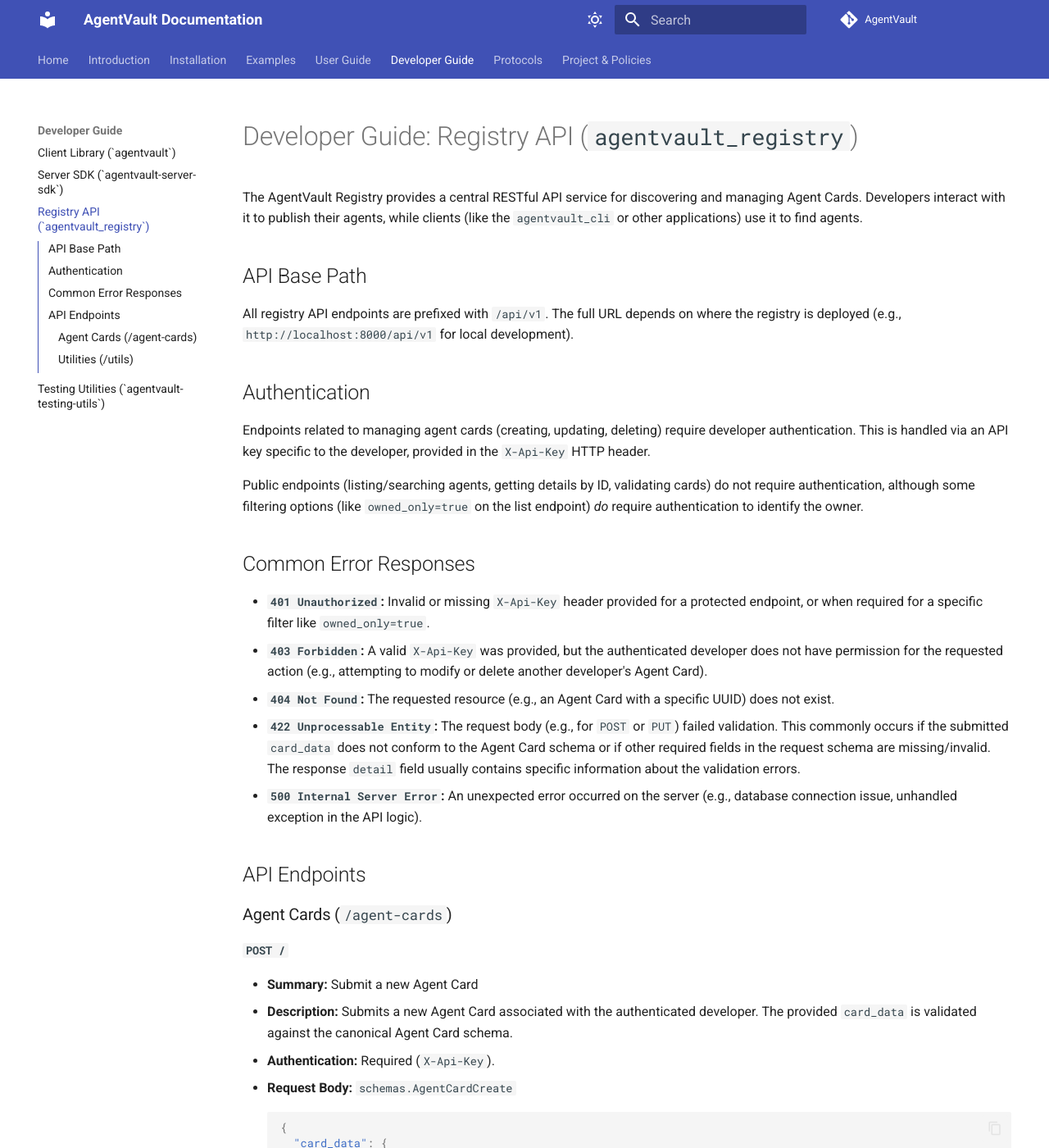
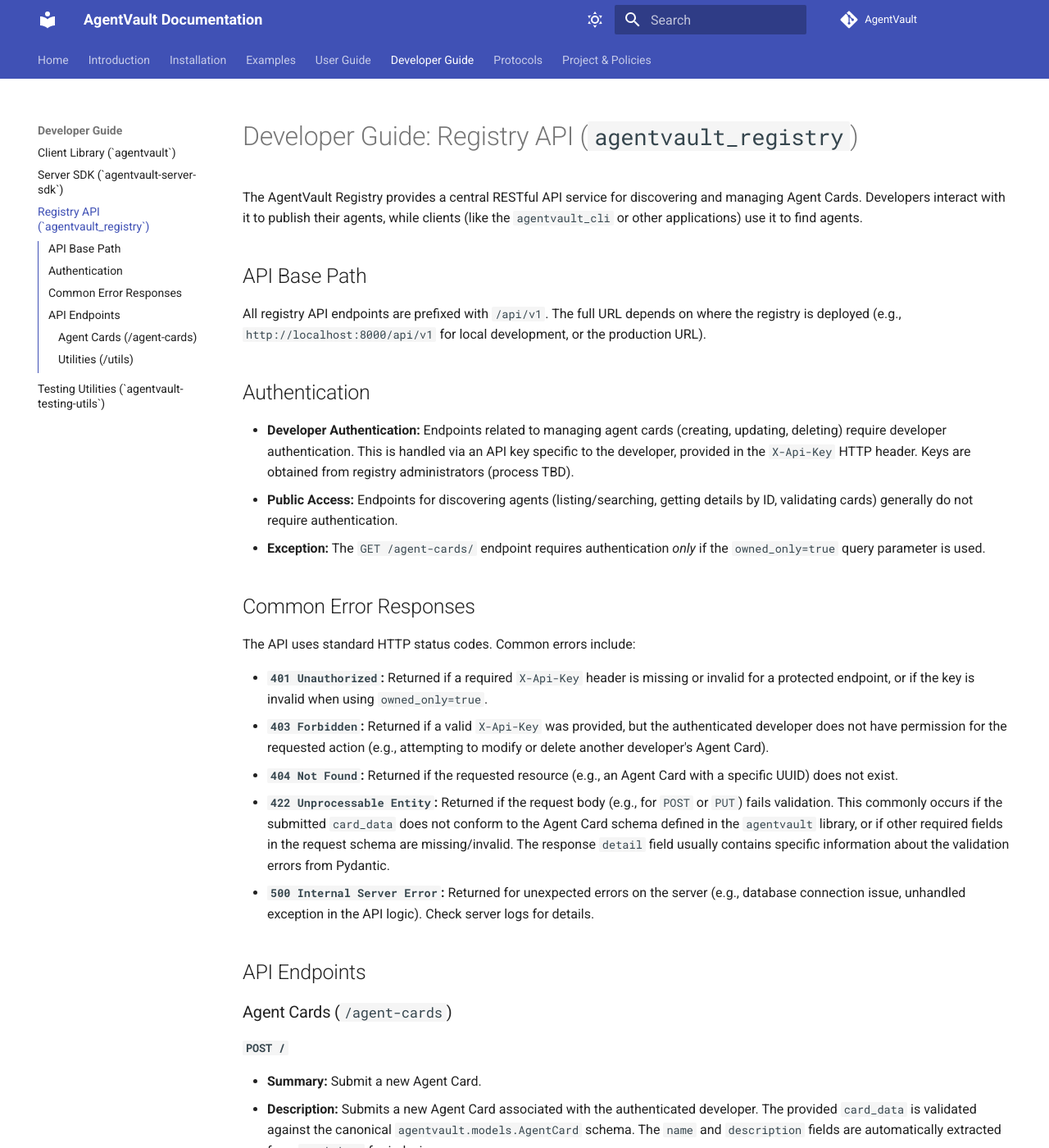
Before and after one commit to ruFFaa/AgentVault, an MkDocs documentation site: the page built from docs/developer_guide/registry.md, in a window 1280 px wide and 1400 px high. Shown: the whole window at 82% size. Built offline with MkDocs 1.6.1 and Material for MkDocs 9.7.7, drawn with Linux system fonts in a browser that asks for light colours; comment, search, counter and statistics services are not loaded; some of the changed text lies outside the part shown.

Commit message:
Docs: Enhance Registry API developer guide

````diff
--- a/docs/developer_guide/registry.md
+++ b/docs/developer_guide/registry.md
@@ -4,21 +4,23 @@
 
 ## API Base Path
 
-All registry API endpoints are prefixed with `/api/v1`. The full URL depends on where the registry is deployed (e.g., `http://localhost:8000/api/v1` for local development).
+All registry API endpoints are prefixed with `/api/v1`. The full URL depends on where the registry is deployed (e.g., `http://localhost:8000/api/v1` for local development, or the production URL).
 
 ## Authentication
 
-Endpoints related to managing agent cards (creating, updating, deleting) require developer authentication. This is handled via an API key specific to the developer, provided in the `X-Api-Key` HTTP header.
-
-Public endpoints (listing/searching agents, getting details by ID, validating cards) do not require authentication, although some filtering options (like `owned_only=true` on the list endpoint) *do* require authentication to identify the owner.
+*   **Developer Authentication:** Endpoints related to managing agent cards (creating, updating, deleting) require developer authentication. This is handled via an API key specific to the developer, provided in the `X-Api-Key` HTTP header. Keys are obtained from registry administrators (process TBD).
+*   **Public Access:** Endpoints for discovering agents (listing/searching, getting details by ID, validating cards) generally do not require authentication.
+*   **Exception:** The `GET /agent-cards/` endpoint requires authentication *only* if the `owned_only=true` query parameter is used.
 
 ## Common Error Responses
 
-*   **`401 Unauthorized`:** Invalid or missing `X-Api-Key` header provided for a protected endpoint, or when required for a specific filter like `owned_only=true`.
-*   **`403 Forbidden`:** A valid `X-Api-Key` was provided, but the authenticated developer does not have permission for the requested action (e.g., attempting to modify or delete another developer's Agent Card).
-*   **`404 Not Found`:** The requested resource (e.g., an Agent Card with a specific UUID) does not exist.
-*   **`422 Unprocessable Entity`:** The request body (e.g., for `POST` or `PUT`) failed validation. This commonly occurs if the submitted `card_data` does not conform to the Agent Card schema or if other required fields in the request schema are missing/invalid. The response `detail` field usually contains specific information about the validation errors.
-*   **`500 Internal Server Error`:** An unexpected error occurred on the server (e.g., database connection issue, unhandled exception in the API logic).
+The API uses standard HTTP status codes. Common errors include:
+
+*   **`401 Unauthorized`:** Returned if a required `X-Api-Key` header is missing or invalid for a protected endpoint, or if the key is invalid when using `owned_only=true`.
+*   **`403 Forbidden`:** Returned if a valid `X-Api-Key` was provided, but the authenticated developer does not have permission for the requested action (e.g., attempting to modify or delete another developer's Agent Card).
+*   **`404 Not Found`:** Returned if the requested resource (e.g., an Agent Card with a specific UUID) does not exist.
+*   **`422 Unprocessable Entity`:** Returned if the request body (e.g., for `POST` or `PUT`) fails validation. This commonly occurs if the submitted `card_data` does not conform to the Agent Card schema defined in the `agentvault` library, or if other required fields in the request schema are missing/invalid. The response `detail` field usually contains specific information about the validation errors from Pydantic.
+*   **`500 Internal Server Error`:** Returned for unexpected errors on the server (e.g., database connection issue, unhandled exception in the API logic). Check server logs for details.
 
 ## API Endpoints
 
@@ -26,8 +28,8 @@
 
 #### `POST /`
 
-*   **Summary:** Submit a new Agent Card
-*   **Description:** Submits a new Agent Card associated with the authenticated developer. The provided `card_data` is validated against the canonical Agent Card schema.
+*   **Summary:** Submit a new Agent Card.
+*   **Description:** Submits a new Agent Card associated with the authenticated developer. The provided `card_data` is validated against the canonical `agentvault.models.AgentCard` schema. The `name` and `description` fields are automatically extracted from `card_data` for indexing.
 *   **Authentication:** Required (`X-Api-Key`).
 *   **Request Body:** `schemas.AgentCardCreate`
     ```json
@@ -46,12 +48,12 @@
       }
     }
     ```
-*   **Success Response (201 Created):** `schemas.AgentCardRead` - Returns the full details of the newly created card record, including its generated UUID (`id`), timestamps, and the `developer_is_verified` status.
+*   **Success Response (201 Created):** `schemas.AgentCardRead` - Returns the full details of the newly created card record, including its generated UUID (`id`), timestamps, and the `developer_is_verified` status inherited from the owner.
     ```json
     {
       "id": "a1b2c3d4-e5f6-7890-1234-567890abcdef",
       "developer_id": 15,
-      "developer_is_verified": false,
+      "developer_is_verified": false, // Example value
       "card_data": { /* ... submitted card_data ... */ },
       "name": "My Awesome Agent",
       "description": "This agent does amazing things.",
@@ -60,21 +62,21 @@
       "updated_at": "2024-04-15T12:00:00Z"
     }
     ```
-*   **Errors:** 401, 403, 422 (e.g., invalid `card_data`, duplicate `humanReadableId` if enforced), 500.
+*   **Errors:** 401, 403, 422 (e.g., invalid `card_data`, missing required fields like `name`), 500.
 
 #### `GET /`
 
-*   **Summary:** List Agent Cards
-*   **Description:** Retrieves a paginated list of Agent Cards, with options for filtering. By default, only active cards are returned.
-*   **Authentication:** Optional. Required only if `owned_only=true`.
+*   **Summary:** List Agent Cards.
+*   **Description:** Retrieves a paginated list of Agent Cards, with options for filtering. By default, only active cards (`is_active=true`) are returned.
+*   **Authentication:** Optional. Required *only* if `owned_only=true`.
 *   **Query Parameters:**
-    *   `skip` (int, default: 0): Offset for pagination (e.g., `?skip=20`).
-    *   `limit` (int, default: 100, max: 250): Max items per page (e.g., `?limit=50`).
-    *   `active_only` (bool, default: true): Set to `false` to include inactive cards (e.g., `?active_only=false`).
-    *   `search` (str, optional): Case-insensitive search term applied to `name` and `description` (e.g., `?search=weather`).
-    *   `tags` (list[str], optional): Filter by tags. Provide the parameter multiple times for AND logic (e.g., `?tags=weather&tags=forecast`). Requires agents to have *all* specified tags in `card_data.tags`.
-    *   `has_tee` (bool, optional): Filter by TEE support declaration (e.g., `?has_tee=true`).
-    *   `tee_type` (str, optional): Filter by specific TEE type string (e.g., `?tee_type=Intel SGX`).
+    *   `skip` (int, default: 0, min: 0): Offset for pagination.
+    *   `limit` (int, default: 100, min: 1, max: 250): Max items per page.
+    *   `active_only` (bool, default: true): Set to `false` to include inactive cards.
+    *   `search` (str, optional, max_length: 100): Case-insensitive search term applied to indexed `name` and `description` fields.
+    *   `tags` (list[str], optional): Filter by tags present in `card_data.tags`. Provide the parameter multiple times for AND logic (e.g., `?tags=weather&tags=forecast`). Requires agents to have *all* specified tags. Uses JSONB containment.
+    *   `has_tee` (bool, optional): Filter by TEE support declaration (`card_data.capabilities.teeDetails` existence).
+    *   `tee_type` (str, optional, max_length: 50): Filter by specific TEE type string (`card_data.capabilities.teeDetails.type`). Case-insensitive match.
     *   `owned_only` (bool, default: false): If `true`, requires `X-Api-Key` header and returns only cards owned by the authenticated developer.
 *   **Success Response (200 OK):** `schemas.AgentCardListResponse`
     ```json
@@ -100,36 +102,48 @@
 
 #### `GET /{card_id}`
 
-*   **Summary:** Get Agent Card by ID
-*   **Description:** Retrieves the full details of a specific Agent Card by its UUID.
+*   **Summary:** Get Agent Card by ID.
+*   **Description:** Retrieves the full details of a specific Agent Card by its UUID. Includes the `developer_is_verified` status.
 *   **Authentication:** Public.
 *   **Path Parameter:**
     *   `card_id` (UUID): The unique ID of the agent card (e.g., `a1b2c3d4-e5f6-7890-1234-567890abcdef`).
-*   **Success Response (200 OK):** `schemas.AgentCardRead` (Similar structure to the `POST /` success response). Includes `card_data` and `developer_is_verified`.
+*   **Success Response (200 OK):** `schemas.AgentCardRead` (Similar structure to the `POST /` success response).
 *   **Errors:** 404 (if ID not found), 500.
 
 #### `PUT /{card_id}`
 
-*   **Summary:** Update an Agent Card
-*   **Description:** Updates an existing Agent Card. Only the authenticated owner of the card can perform this action. Fields not included in the request body are left unchanged. If `card_data` is provided, it *replaces* the existing card data entirely after validation.
+*   **Summary:** Update an Agent Card.
+*   **Description:** Updates an existing Agent Card. Only the authenticated owner of the card can perform this action. Fields not included in the request body (`card_data`, `is_active`) are left unchanged. If `card_data` is provided, it is validated against the schema, and the `name`/`description` fields in the database are updated accordingly.
 *   **Authentication:** Required (`X-Api-Key`, must match card owner).
 *   **Path Parameter:**
     *   `card_id` (UUID): The ID of the agent card to update.
 *   **Request Body:** `schemas.AgentCardUpdate`
     ```json
     {
-      "card_data": { /* ... complete new card data ... */ },
-      "is_active": false // Optional: Deactivate the card
+      // Example: Update only card_data
+      "card_data": { /* ... complete new card data ... */ }
     }
     ```
-    *Note:* You only need to include the fields you want to change (`card_data` or `is_active`).
+    ```json
+    {
+      // Example: Update only active status
+      "is_active": false
+    }
+    ```
+    ```json
+    {
+      // Example: Update both
+      "card_data": { /* ... complete new card data ... */ },
+      "is_active": true
+    }
+    ```
 *   **Success Response (200 OK):** `schemas.AgentCardRead` - Returns the full details of the updated card record.
 *   **Errors:** 401, 403 (if not owner), 404, 422 (if `card_data` is provided and invalid), 500.
 
 #### `DELETE /{card_id}`
 
-*   **Summary:** Deactivate an Agent Card
-*   **Description:** Marks an Agent Card as inactive (`is_active = false`). This is a soft delete; the record remains but is typically excluded from public listings. Only the owner can deactivate.
+*   **Summary:** Deactivate an Agent Card (Soft Delete).
+*   **Description:** Marks an Agent Card as inactive (`is_active = false`). This is a soft delete; the record remains but is typically excluded from public listings via the `active_only=true` default filter. Only the owner can deactivate.
 *   **Authentication:** Required (`X-Api-Key`, must match card owner).
 *   **Path Parameter:**
     *   `card_id` (UUID): The ID of the agent card to deactivate.
@@ -140,8 +154,8 @@
 
 #### `POST /validate-card`
 
-*   **Summary:** Validate Agent Card Data
-*   **Description:** Validates provided JSON data against the official AgentVault Agent Card schema without registering or storing it. Useful for developers checking their `agent-card.json` before submission.
+*   **Summary:** Validate Agent Card Data.
+*   **Description:** Validates provided JSON data against the official `agentvault.models.AgentCard` schema without registering or storing it. Useful for developers checking their `agent-card.json` before submission.
 *   **Authentication:** Public.
 *   **Request Body:** `schemas.AgentCardValidationRequest`
     ```json
````
